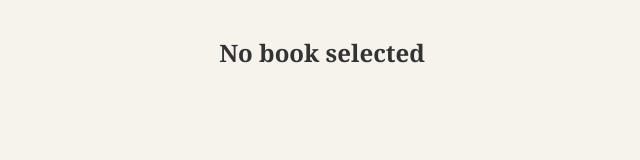
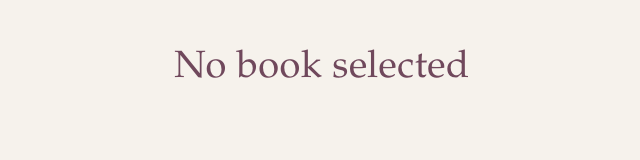
Before and after one commit to jchistory/flipbooks, a plain HTML site: page index.html in a window 1280 px wide. Shown: the whole page, without its empty margins (318-958 px from the left). Drawn offline with Linux system fonts and the light colour scheme.

Commit message:
Update index.html

```diff
--- a/index.html
+++ b/index.html
@@ -16,7 +16,13 @@
       text-align: center;
     }
        h1 {
-      font-size: 24px;
+         font-family: "Palatino Linotype", "Book Antiqua", Palatino, Georgia, serif;
+         font-size: 38px;
+         font-weight: normal;
+         color: #70485c;
+         letter-spacing: 0.5px;
+         margin-bottom: 6px;
+
     }
 
     #viewer {
```
